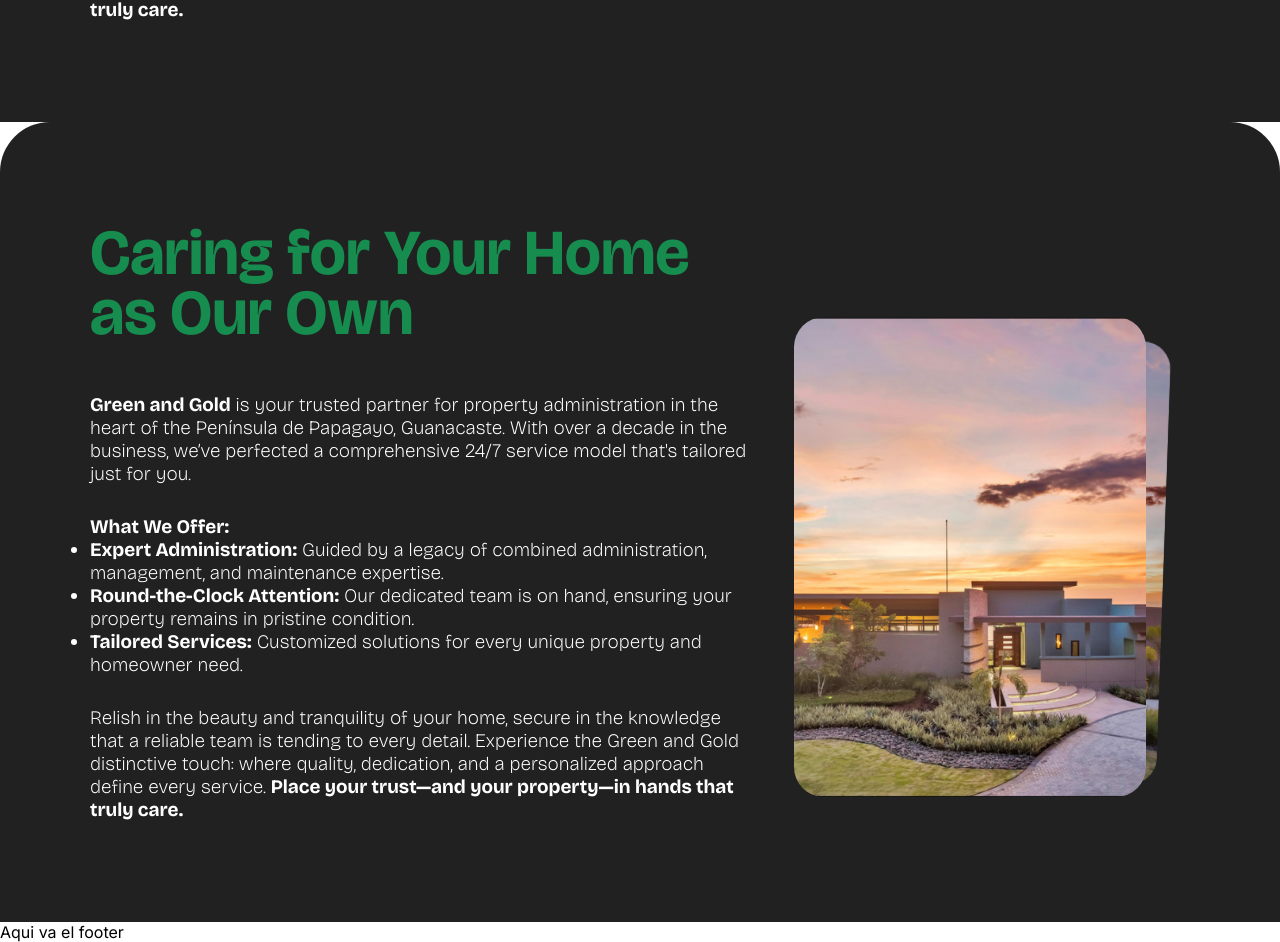
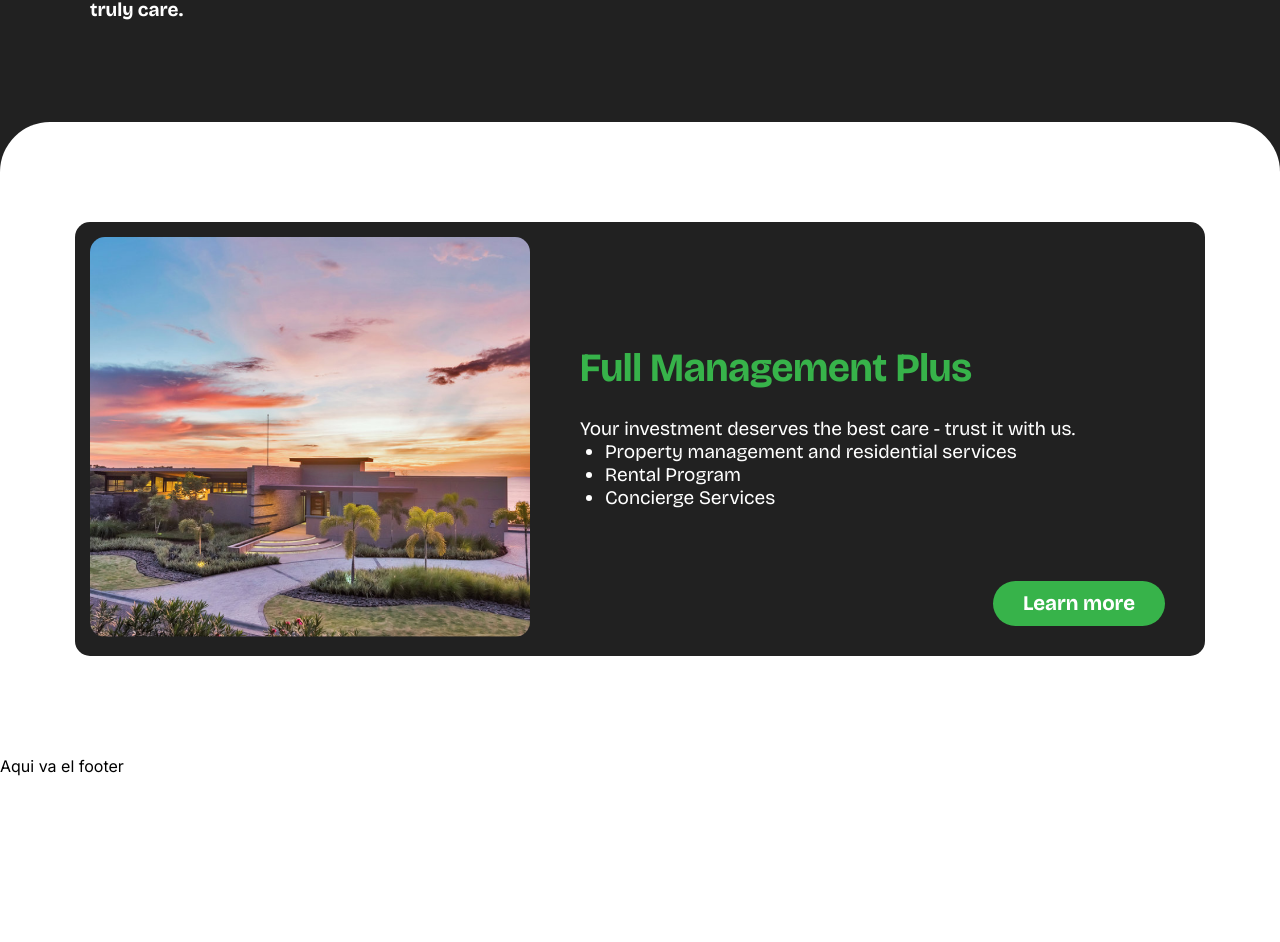
Before and after one commit to artavia17/green_and_gold_frontend, a Next.js app: page / in a window 1280 px wide. Shown: the part 1478-2420 px from the top of the page. After the commit the page ends 2254 px from the top, so only its background shows below. Built offline with nearby package versions, Linux system fonts and the light colour scheme.

Commit message:
Se agrego el modal

```diff
--- a/src/app/page.tsx
+++ b/src/app/page.tsx
@@ -5,6 +5,7 @@
 // Componentes
 import Cuidados from "@/components/home/cuaidados";
 import SliderHome from "@/components/home/slider";
+import ManagementComponent from "@/components/home/management";
 
 export default function Home() {
 
@@ -14,7 +15,7 @@ export default function Home() {
       <section className="app">
         <SliderHome/>
         <Cuidados/>
-        <Cuidados/>
+        <ManagementComponent/>
       </section>
     </>
   )
--- a/src/components/home/cuaidados.tsx
+++ b/src/components/home/cuaidados.tsx
@@ -47,7 +47,24 @@ function Cuidados(){
             <section className="cuidados_home" data-scroll-section>
                 <section className="max">
                     <section className="content">
-                        <h1 data-scroll data-scroll-id	 data-scroll-delay="3000">{ contentApi.title }</h1>
+                        <motion.div
+                            initial={{
+                                y: 200,
+                                opacity: 0
+                            }}
+                            whileInView={{
+                                y: 0,
+                                opacity: 1,
+                            }}
+                            transition={{
+                                type: "spring",
+                                bounce: 0,
+                                duration: 0.8
+                            }}
+
+                        >
+                            <h1>{ contentApi.title }</h1>
+                        </motion.div>
                         <section dangerouslySetInnerHTML={{__html: contentApi.content}}></section>
                     </section>
                     <section className="contentSlider">
--- /dev/null
+++ b/src/components/home/management.tsx
@@ -0,0 +1,53 @@
+import ImagesTwo from '@/assets/img/test/cuidados_2.png';
+import Image from 'next/image';
+import Link from 'next/link';
+import { motion } from "framer-motion"
+
+function ManagementComponent(){
+
+    return (
+        <>
+
+            <section className="managment">
+                <div className="container">
+                    <motion.div
+                        className="item"
+                        initial={{
+                            y: 200,
+                            opacity: 0
+                        }}
+                        whileInView={{
+                            y: 0,
+                            opacity: 1,
+                        }}
+                        transition={{
+                            type: 'spring'
+                        }}
+                    >
+                        <section className='image'>
+                            <Image src={ImagesTwo.src} width={100} height={100} alt='Imagen principal'/>
+                        </section>
+                        <section className='item_content'>
+                            <h2>Full Management Plus</h2>
+                            <div className='content'>
+                                <p>Your investment deserves the best care - trust it with us.</p>
+                                <ul>
+                                    <li>Property management and residential services</li>
+                                    <li>Rental Program</li>
+                                    <li>Concierge Services</li>
+                                </ul>
+                            </div>
+                            <div className='bottom'>
+                                <Link href="/">Learn more</Link>
+                            </div>
+                        </section>
+                    </motion.div>
+                </div>
+            </section>
+
+        </>
+    )
+
+}
+
+export default ManagementComponent;
--- a/src/scss/global.scss
+++ b/src/scss/global.scss
@@ -9,3 +9,4 @@ body{
 @import './components/header';
 @import './pages/home/slider';
 @import './pages/home/cuidados';
+@import './pages/home/managment';
--- a/src/scss/pages/home/_cuidados.scss
+++ b/src/scss/pages/home/_cuidados.scss
@@ -84,6 +84,10 @@
             }
         }
 
+        ul{
+            transform: translateX(20px);
+        }
+
         p{
             &:last-of-type{
                 margin-bottom: 0px;
--- /dev/null
+++ b/src/scss/pages/home/_managment.scss
@@ -0,0 +1,147 @@
+.managment{
+
+    background-color: $color_principal;
+
+    // height: 60vh;
+
+    .container{
+        border-top-right-radius: 50px;
+        border-top-left-radius: 50px;
+        width: 100%;
+        height: 100%;
+        background-color: $color_white;
+        display: flex;
+        justify-content: center;
+        align-items: center;
+
+        @include devices(tablet){
+            border-top-right-radius: 35px;
+            border-top-left-radius: 35px;
+        }
+
+        @include devices(mobile){
+            height: auto;
+
+            border-top-right-radius: 20px;
+            border-top-left-radius: 20px;
+        }
+
+        .item{
+
+            max-width: 1400px;
+            background-color: $color_principal;
+            width: 100%;
+            padding: 15px;
+            display: grid;
+            grid-template-columns: 40% calc(60% - 80px);
+            grid-gap: 50px;
+            border-radius: 15px;
+            margin: 100px auto;
+
+            @include devices(laptop){
+                max-width: 1100px;
+            }
+
+            @include devices(tablet){
+                display: flex;
+                justify-content: center;
+                flex-flow: column;
+                width: calc(100% - 100px);
+                margin: 50px 50px;
+                grid-gap: 25px;
+            }
+
+            @include devices(mobile){
+                margin: 30px 10px;
+                width: 100%;
+                max-width: calc(100% - 20px);
+                overflow: hidden;
+            }
+
+            .image{
+
+                img{
+                    width: 100%;
+                    height: 400px;
+                    object-fit: cover;
+                    border-radius: 15px;
+
+                    @include devices(mobile){
+                        height: 250px;
+                    }
+                }
+
+            }
+
+            .item_content{
+
+                display: flex;
+                flex-flow: column;
+                justify-content: center;
+                position: relative;
+
+                h2{
+                    font-family: $font_principal;
+                    font-weight: bold;
+                    font-size: $font-size-title-mobile;
+                    color: $color_green;
+                    margin-bottom: 25px;
+
+                    @include devices(mobile){
+                        line-height: 40px;
+                    }
+
+                }
+
+                .content{
+
+                    font-family: $font_principal;
+                    color: $color_white;
+                    font-size: $font-size-slider;
+
+                    ul{
+                        margin-left: 25px;
+                    }
+
+                }
+
+                .bottom{
+                    margin-top: 25px;
+                    display: block;
+                    width: 100%;
+                    display: flex;
+                    justify-content: flex-end;
+
+                    a{
+                        padding: 10px 30px;
+                        background-color: $color_green;
+                        font-family: $font_principal;
+                        font-weight: bold;
+                        color: $color_white;
+                        text-decoration: none;
+                        border-radius: 30px;
+                        font-size: $font_size_menu;
+                        transition: .2s ease;
+                        position: absolute;
+                        right: -5px;
+                        bottom: 15px;
+
+                        &:hover{
+                            background-color: $color_hover_menu;
+                        }
+
+                        @include devices(tablet){
+                            position: relative;
+                            right: 0px;
+                            bottom: 0px;
+                        }
+                    }
+                }
+
+            }
+
+        }
+
+    }
+
+}
```
